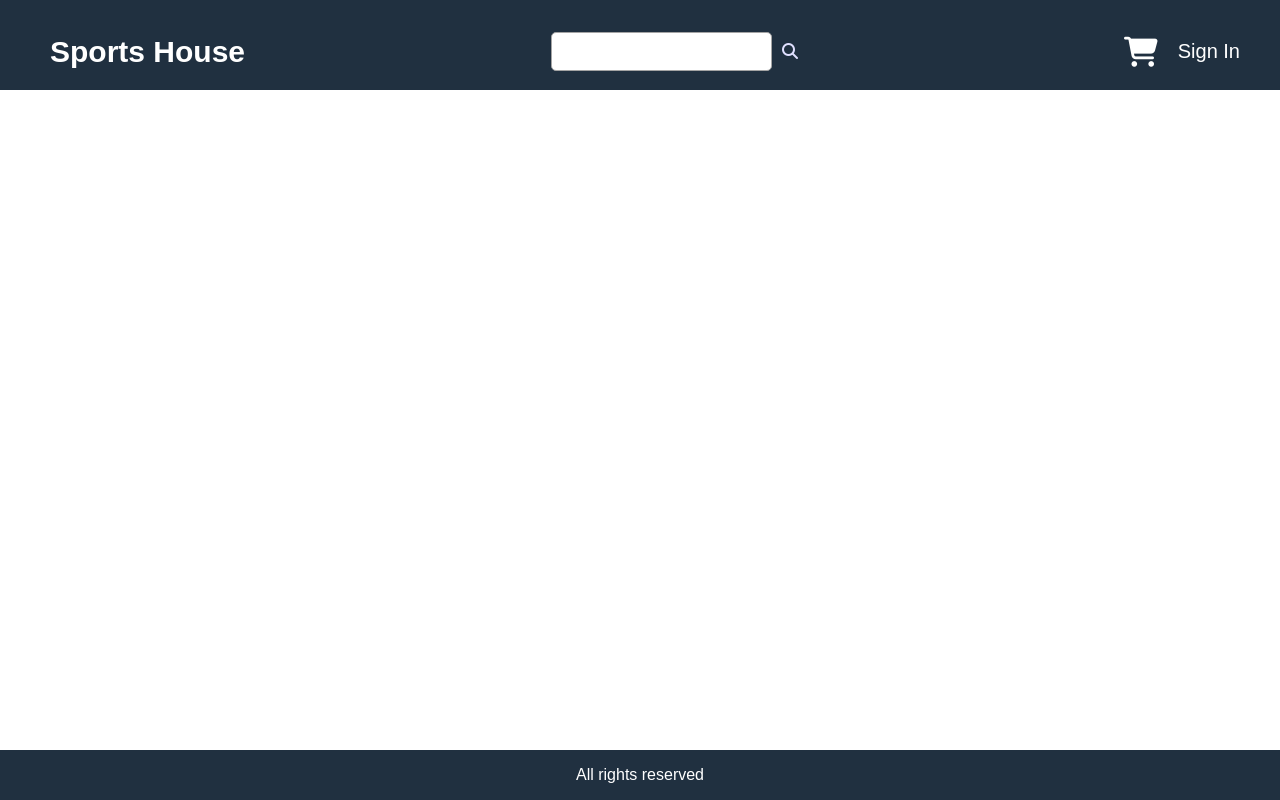
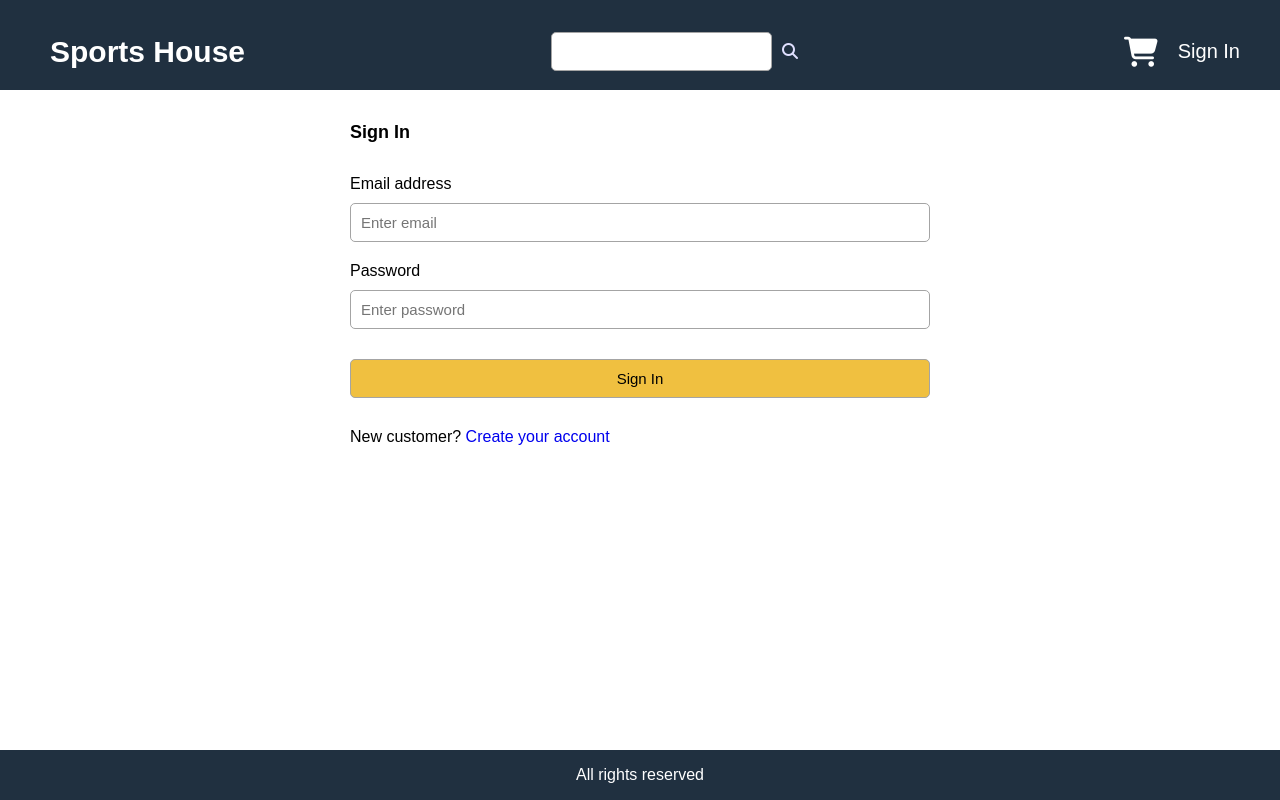
Before and after one commit to pariweshtamr/soccer-app, a React (Create React App) app: page /signin in a window 1280 px wide. Built offline with nearby package versions, Linux system fonts and the light colour scheme.

Commit message:
added signin page

```diff
--- a/src/App.js
+++ b/src/App.js
@@ -4,6 +4,7 @@ import NotFound from './components/NotFound'
 import CartPage from './pages/Cart/CartPage'
 import HomePage from './pages/HomePage'
 import ProductPage from './pages/Products/ProductPage'
+import SigninPage from './pages/SigninPage'
 
 function App() {
   return (
@@ -15,6 +16,7 @@ function App() {
             <Route path="/cart/:id" element={<CartPage />}></Route>
             <Route path="/cart" element={<CartPage />}></Route>
             <Route path="/product/:id" element={<ProductPage />}></Route>
+            <Route path="/signin" element={<SigninPage />}></Route>
             <Route path="/" exact element={<HomePage />}></Route>
             <Route path="/not-found" element={<NotFound />}></Route>
           </Routes>
--- a/src/index.css
+++ b/src/index.css
@@ -271,3 +271,18 @@ img.large {
   color: #a02020;
   background-color: #ffe0e0e0;
 }
+
+/* FORM */
+.form {
+  max-width: 60rem;
+  margin: 0 auto;
+}
+.form > div {
+  display: flex;
+  flex-direction: column;
+  margin: 1rem;
+}
+.form label {
+  margin: 1rem 0;
+  display: block;
+}
--- /dev/null
+++ b/src/pages/SigninPage.js
@@ -0,0 +1,59 @@
+import React, { useState } from 'react'
+import { Link } from 'react-router-dom'
+
+const SigninPage = () => {
+  const [email, setEmail] = useState('')
+  const [password, setPassword] = useState('')
+
+  const submitHandler = (e) => {
+    e.preventDefault()
+    // TODO: signin action
+  }
+  return (
+    <div>
+      <form className="form" onSubmit={submitHandler}>
+        <div>
+          <h1>Sign In</h1>
+        </div>
+        <div>
+          <label htmlFor="email">Email address</label>
+          <input
+            type="email"
+            id="email"
+            placeholder="Enter email"
+            required
+            onChange={(e) => setEmail(e.target.value)}
+          />
+        </div>
+
+        <div>
+          <label htmlFor="password">Password</label>
+          <input
+            type="password"
+            id="password"
+            placeholder="Enter password"
+            required
+            onChange={(e) => setPassword(e.target.value)}
+          />
+        </div>
+
+        <div>
+          <label />
+          <button className="primary" type="submit">
+            Sign In
+          </button>
+        </div>
+
+        <div>
+          <label />
+          <div>
+            New customer? {''}
+            <Link to="/register">Create your account</Link>
+          </div>
+        </div>
+      </form>
+    </div>
+  )
+}
+
+export default SigninPage
```
